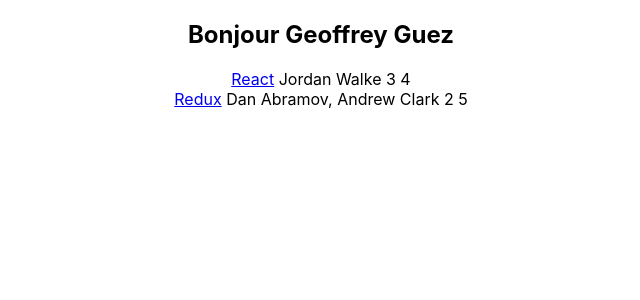
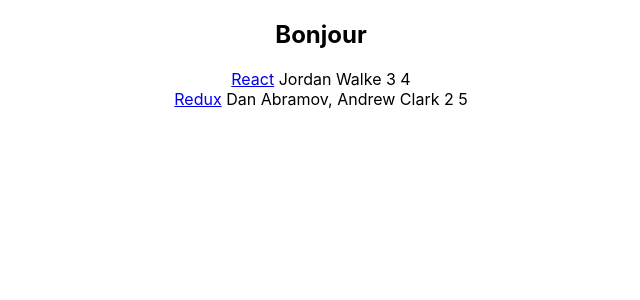
Before and after one commit to 11Geoffreyg/roadToReact, a React (Create React App) app: page / in a window 1280 px wide. Shown: the top 300 px of the page, without its empty margins (319-959 px from the left). Built offline with nearby package versions, Linux system fonts and the light colour scheme.

Commit message:
state added

```diff
--- a/src/App.js
+++ b/src/App.js
@@ -1,6 +1,5 @@
-import React from 'react';
+import React, { Component } from 'react';
 import './App.css';
-
 
 const helloworld = 'Bonjour';
   const list = [
@@ -23,11 +22,18 @@
   ];
 
 
-function App(props) {
+class App extends Component {
+  constructor(props) {
+      super(props);
+      this.state = {
+        list: list,
+      };
+  }
+  render() {
     return (
       <div className="App">
-      <h2>{helloworld} {props.user}</h2>
-      {list.map(item =>
+        <h2>{helloworld} {this.user}</h2>
+        {this.state.list.map(item =>
             <div key={item.objectID}>
               <span>
                 <a href={item.url}>{item.title}</a>
@@ -40,5 +46,6 @@
       </div>
     );
   }
+}
 
 export default App;
```
Lines whose indentation alone changed are shown as unchanged.
